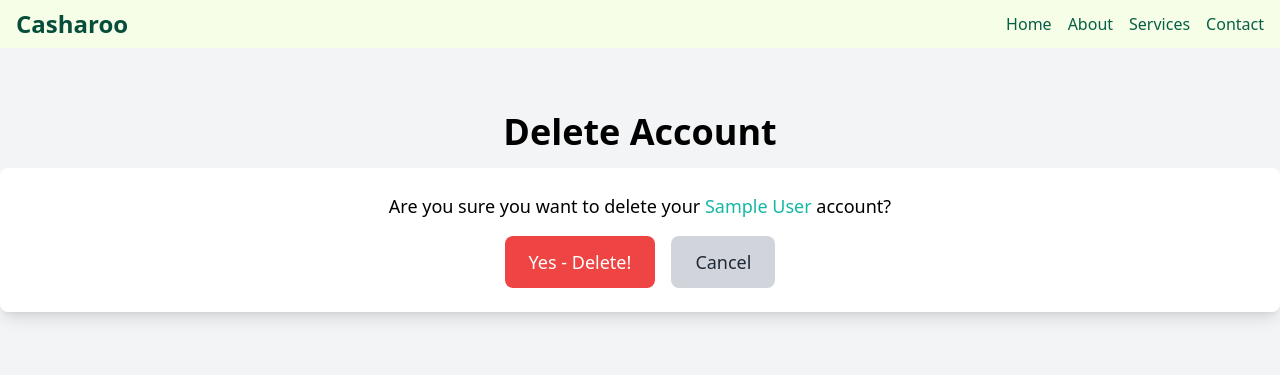
After one commit to pkeen/casharoo, a Django app: page /accounts/1/delete in a window 1280 px wide. The commit adds this page. Shown: the top 375 px of the page. Run offline with Django 4.2, Linux system fonts and the light colour scheme; tables that the repository leaves empty hold one stand-in row (values such as "Sample post"); some libraries are stand-ins or nearby versions.

Commit message:
account delete and edit functionality is complete

```diff
--- /dev/null
+++ b/main_app/templates/main_app/account_confirm_delete.html
@@ -0,0 +1,19 @@
+{% extends 'base.html' %}
+
+{% block content %}
+  <div class="bg-gray-100 py-16">
+    <div class="container mx-auto text-center">
+      <h1 class="text-4xl font-semibold mb-4">Delete Account</h1>
+      <div class="bg-white shadow-lg rounded-lg p-6">
+        <h4 class="text-lg font-medium mb-4">Are you sure you want to delete your <span class="text-teal-500">{{ account.name }}</span> account?</h4>
+        <form action="" method="POST">
+          {% csrf_token %}
+          <div class="flex justify-center">
+            <input type="submit" value="Yes - Delete!" class="btn bg-red-500 hover:bg-red-600 text-white px-6 py-3 rounded-lg font-medium text-lg transition duration-300 mr-4">
+            <a href="{% url 'account_detail' account.id %}" class="btn bg-gray-300 hover:bg-gray-400 text-gray-800 px-6 py-3 rounded-lg font-medium text-lg transition duration-300">Cancel</a>
+          </div>
+        </form>
+      </div>
+    </div>
+  </div>
+{% endblock %}
--- a/main_app/templates/main_app/account_detail.html
+++ b/main_app/templates/main_app/account_detail.html
@@ -15,7 +15,8 @@
       </div>
     </div>
     <div class="mt-6">
-      <a href="" class="text-emerald-600 hover:underline">Edit Account</a>
+      <a href="{% url 'account_update' account.id %}" class="text-emerald-600 hover:underline">Edit Account</a>
+      <a href="{% url 'account_delete' account.id %}">Delete</a>
     </div>
   </div>
 </div>
@@ -26,7 +27,7 @@
         <li class="mb-2">
           <span class="font-semibold">{{ transaction.title }}</span>
           <span class="text-gray-600 ml-2">{{ transaction.date }}</span>
-          <span class="ml-2">{{ transaction.amount }}</span>
+          <span class="ml-2">${{ transaction.amount }}</span>
         </li>
       {% endfor %}
     </ul>
--- a/main_app/templates/main_app/account_list.html
+++ b/main_app/templates/main_app/account_list.html
@@ -12,5 +12,7 @@
     </a>
   {% endfor %}
 </div>
+<a href="{% url 'account_create' %}">Create</a>
+
 
 {% endblock %}
--- a/main_app/views.py
+++ b/main_app/views.py
@@ -4,6 +4,7 @@ from django.views.generic import ListView, DetailView
 from .models import Account, Transaction
 from django.contrib.auth import login
 from django.contrib.auth.forms import UserCreationForm
+
 
 
 
@@ -18,7 +19,7 @@ class AccountCreate(CreateView):
 
 class AccountUpdate(UpdateView):
     model = Account
-    fields = "__all__"
+    fields = ['name']
 
 
 class AccountDelete(DeleteView):
```
Also changed, not shown: main_app/templates/main_app/account_form.html (+17 -1 lines).
